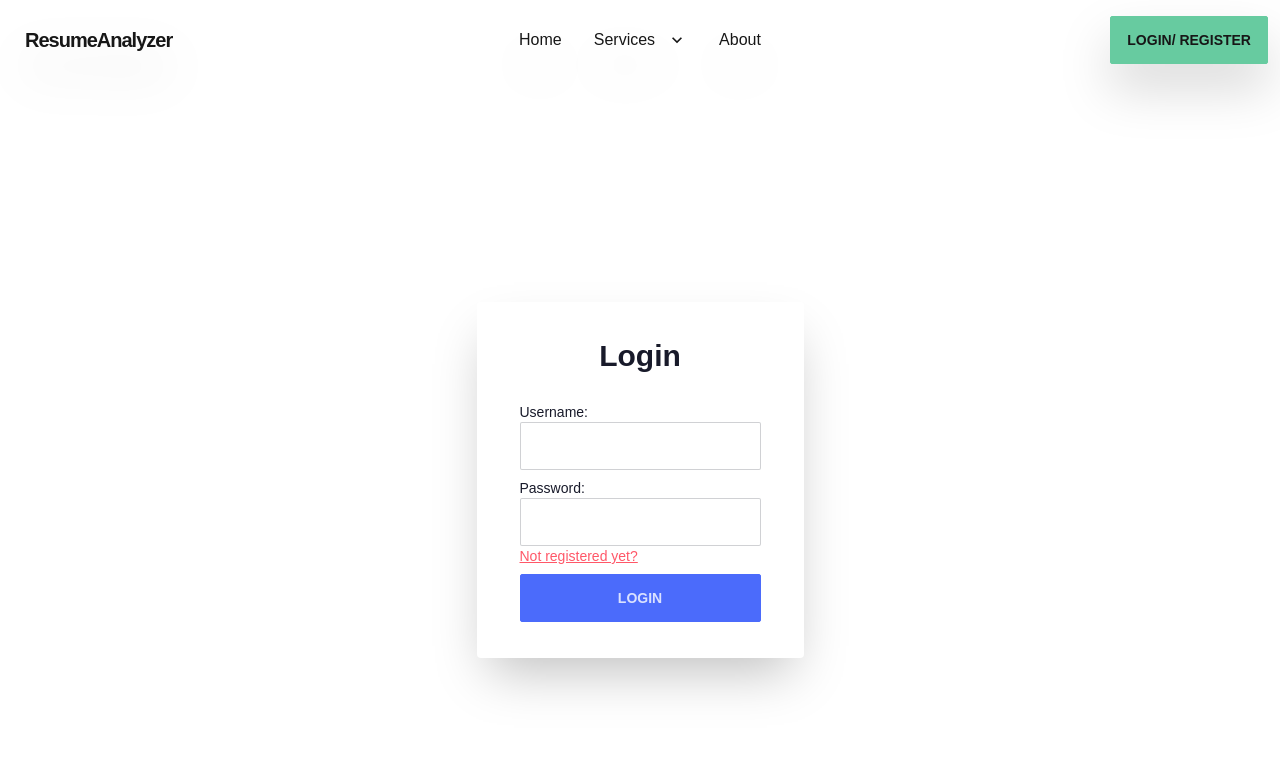
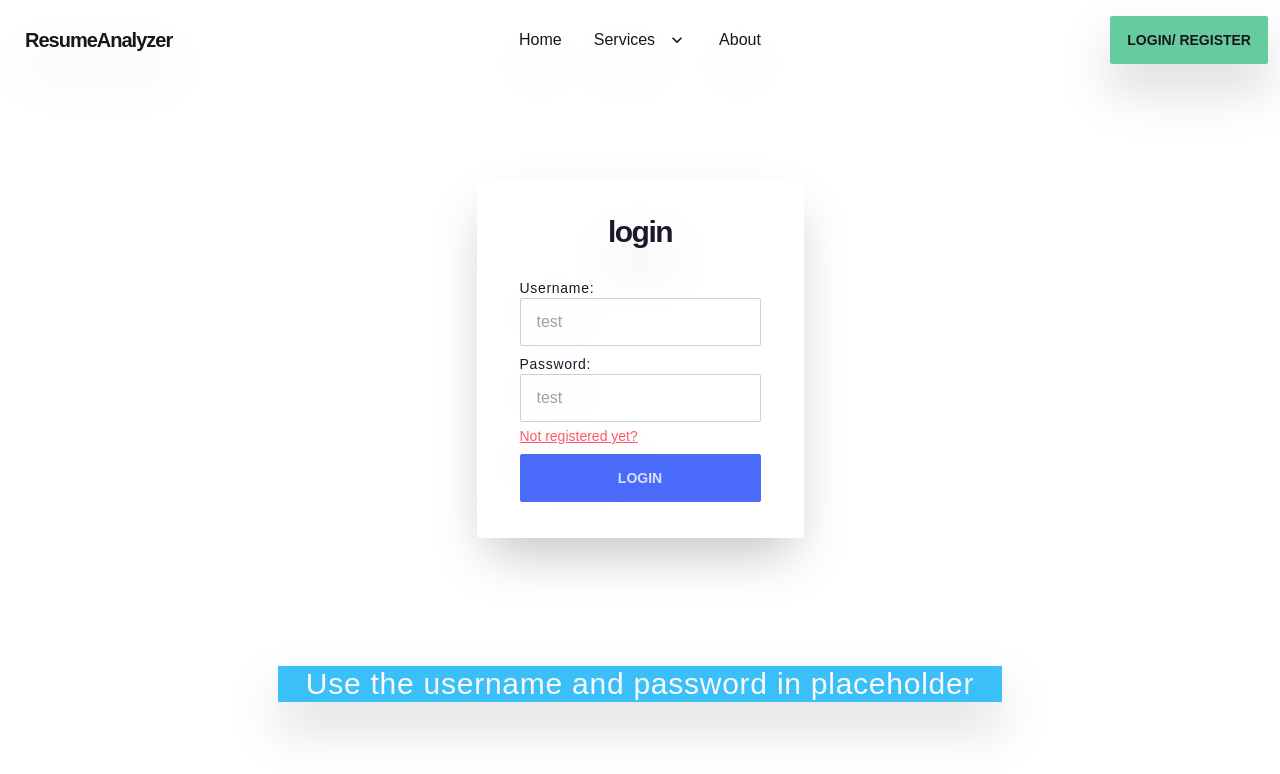
Before and after one commit to krish-maharjan/resume-analyzer-nextjs, a Next.js app: page /login in a window 1280 px wide. Shown: the top 774 px of the page. Built offline with nearby package versions, Linux system fonts and the light colour scheme.

Commit message:
--update ui-updates

```diff
--- a/src/pages/components/intro.jsx
+++ b/src/pages/components/intro.jsx
@@ -3,7 +3,8 @@ import '@component/styles/second.module.css'
 
 export default function Intro() {
     return (
-        <section className="flex md:flex-row flex-nowrap justify-center items-center gap-9 min-h-[100vh]  max-w-9xl m-auto bg-[#8ca7dd]">
+        // <section className="flex md:flex-row flex-nowrap justify-center items-center gap-9 min-h-[100vh]  max-w-9xl m-auto bg-[#8ca7dd]">
+        <section className="flex md:flex-row flex-nowrap gap justify-center md:justify-evenly items-center min-h-[90vh] w-full mb-0 bg-[#8ca7dd]">
             <div className="flex flex-col gap-3">
                 <h3 className="text-5xl tracking-tighter font-extrabold text-neutral-50">Resume Analyzer</h3>
                 <p className="text-sm text-neutral-100">
--- a/src/pages/index.js
+++ b/src/pages/index.js
@@ -8,7 +8,8 @@ import Pricing from './components/pricing'
 
 export default function Home() {
   return (
-    <main className="flex min-h-screen flex-col items-center justify-between">
+    // <main className="flex min-h-screen flex-col items-center justify-between">
+    <main>
 
       <Intro />
 
--- a/src/pages/login.jsx
+++ b/src/pages/login.jsx
@@ -55,21 +55,20 @@ export default function LoginPage() {
   }
 
   return (
-    <section className="flex flex-col justify-center items-center h-screen">
-
+    <section className="flex flex-col justify-center items-center h-[90vh] mb-0">
       <div className="card min-w-[327px] w-full bg-slate-50 justify-center items-center shadow-2xl backdrop-filter backdrop-blur-lg bg-opacity-30 firefox:bg-opacity-90 max-w-fit">
 
         <form onSubmit={handleSubmit} className="card-body max-w-fit flex justify-center items-center p-9">
-          <h1 className="text-3xl mb-5"><strong>Login</strong></h1>
+          <h1 className="drop-shadow-2xl text-3xl mb-5 tracking-tighter font-bold"><strong>login</strong></h1>
           <div>
-            <label htmlFor="username" className="text-sm input-group input-group-vertical text-black">Username:</label>
-            <input type="username" id="username" value={username} required onChange={(e) => setUsername(e.target.value)} className="input input-bordered w-full text-black" />
+            <label htmlFor="username" className="drop-shadow-2xl text-sm input-group input-group-vertical text-black tracking-wider">Username:</label>
+            <input type="username" id="username" placeholder='test' value={username} required onChange={(e) => setUsername(e.target.value)} className="input input-bordered w-full text-black" />
           </div>
 
           <div>
-            <label htmlFor="password" className="text-sm input-group input-group-vertical text-black">Password:</label>
-            <input type="password" id="password" value={password} required onChange={(e) => setPassword(e.target.value)} className="input input-bordered w-full text-black" />
-            <label className="text-sm input-group input-group-vertical text-brand-s"> <Link href='/register'><u>Not registered yet?</u></Link></label>
+            <label htmlFor="password" className="drop-shadow-2xl text-sm input-group input-group-vertical text-black tracking-wider">Password:</label>
+            <input type="password" id="password" placeholder='test' value={password} required onChange={(e) => setPassword(e.target.value)} className="input input-bordered w-full text-black" />
+            <label className="drop-shadow-2xl text-sm input-group input-group-vertical text-brand-s mt-1"> <Link href='/register'><u>Not registered yet?</u></Link></label>
           </div>
 
           <button type="submit" disabled={loading} className="btn btn-primary w-full">{loading ? 'logging in...' : 'Login'}</button>
@@ -82,7 +81,7 @@ export default function LoginPage() {
           <div className="flex flex-col flex-wrap gap-2 justify-center items-center">
             <div className="flex flex-row flex-wrap justify-center items-center gap-1">
               <FontAwesomeIcon className='text-2xl' icon={faCircleXmark} />
-              <h1 className="text-lg">{error}</h1>
+              <h1 className="drop-shadow-2xl text-lg">{error}</h1>
             </div>
             <a onClick={handleClose}>
               <button className="btn btn-primary">try again</button>
@@ -90,6 +89,9 @@ export default function LoginPage() {
           </div>
         </Modal>
       }
+
+      <p className="drop-shadow-2xl text-center text-base md:text-xl lg:text-3xl mt-7 md:mt-20 lg:mt-32 bg-info px-7 text-neutral-50 tracking-wide">Use the username and password in placeholder</p>
+
     </section>
   );
 }
```
Also changed, not shown: src/pages/_app.js (+4 -4 lines).
